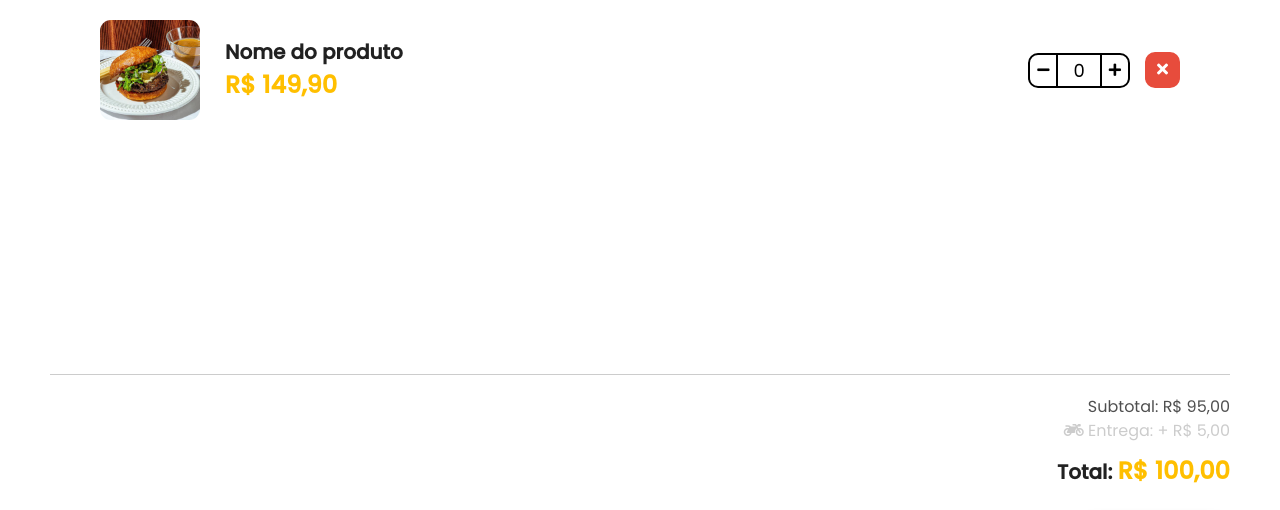
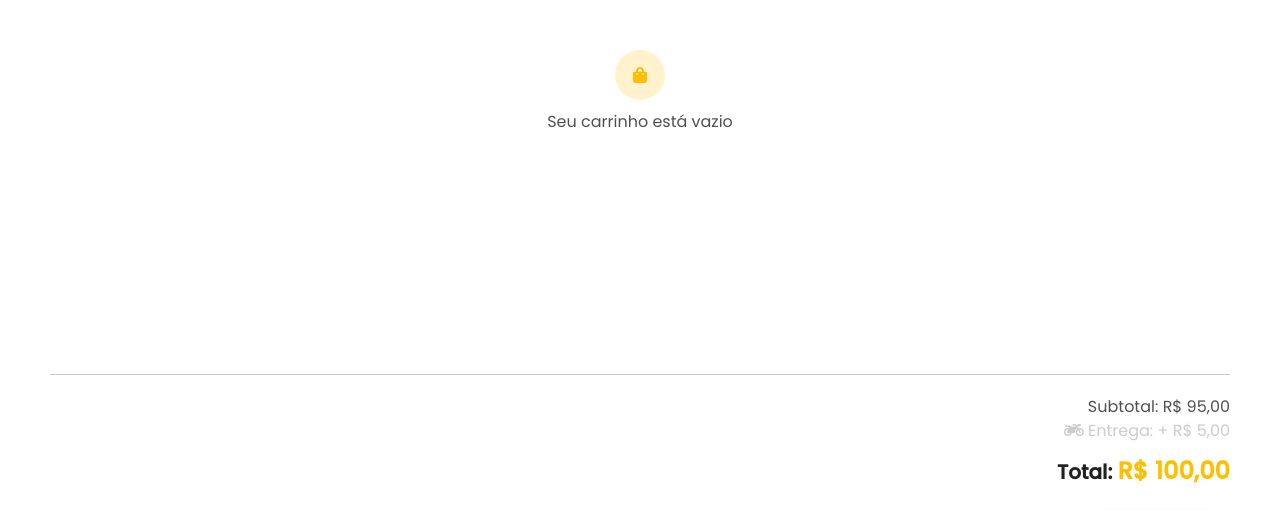
Before and after one commit to Ulkiorraa/cardapioWEB, a plain HTML site: page index.html in a window 1280 px wide. Both pictures are taken after a click on the link "Meu carrinho". Shown: the part 175-685 px from the top of the page. Drawn offline with Linux system fonts and the light colour scheme.

Commit message:
Lista de carrinho finished

```diff
--- a/css/main.css
+++ b/css/main.css
@@ -759,3 +759,22 @@ select.form-control {
 .toast.green {
     background-color: var(--color-green);
 }
+
+.carrinho-vazio {
+    margin: 0 auto;
+    text-align: center;
+    margin-top: 50px;
+}
+
+.carrinho-vazio i {
+    width: 50px;
+    height: 50px;
+    background-color: var(--color-secondary);
+    color: var(--color-primary);
+    display: flex;
+    justify-content: center;
+    align-items: center;
+    margin: 0 auto;
+    border-radius: 50px;
+    margin-bottom: 10px;
+}
--- a/index.html
+++ b/index.html
@@ -441,25 +441,7 @@
         <div class="container">
 
           <div id="itensCarrinho" class="row mr-0 ml-0 hidden">
-            <div class="col-12 item-carrinho">
-
-              <div class="img-produto">
-                <img src="./img/cardapio/burguers/burger-au-poivre-kit-4-pack.3ca0e39b02db753304cd185638dad518.jpg"/>
-              </div>
-
-              <div class="dados-produto">
-                <p class="title-produto"><b>Nome do produto</b></p>
-                <p class="price-produto"><b>R$ 149,90</b></p>
-              </div>
-
-              <div class="add-carrinho">
-                <span class="btn-menos"><i class="fas fa-minus"></i></span>
-                <span class="add-numero-itens">0</span>
-                <span class="btn-mais"><i class="fas fa-plus"></i></span>
-                <span class="btn btm-remove"><i class="fas fa-times"></i></span>
-              </div>
-
-            </div>
+            <!--Itens inseridos pelo JS-->
           </div>
 
           <div id="localEntrega" class="row mr-0 ml-0 hidden">
--- a/js/app.js
+++ b/js/app.js
@@ -138,7 +138,7 @@ cardapio.metodos = {
   abrirCarrinho: (abrir) => {
     if (abrir) {
       $("#modalCarrinho").removeClass("hidden");
-      cardapio.metodos.carregarEtapa(1);
+      cardapio.metodos.carregarCarrinho();
     } else {
       $("#modalCarrinho").addClass("hidden");
     }
@@ -198,7 +198,69 @@ cardapio.metodos = {
   //voltar etapas do carrinho
   voltarEtapa: () => {
     let etapa = $(".etapa.active").length;
-    cardapio.metodos.carregarEtapa(etapa - 1)
+    cardapio.metodos.carregarEtapa(etapa - 1);
+  },
+
+  //carrega a lista de itens do carrinho
+  carregarCarrinho: () => {
+    cardapio.metodos.carregarEtapa(1);
+
+    if (MEU_CARRINHO.length > 0) {
+      $("#itensCarrinho").html("");
+
+      $.each(MEU_CARRINHO, (i, e) => {
+        let temp = cardapio.templates.itemCarrinho
+          .replace(/\${img}/g, e.img)
+          .replace(/\${name}/g, e.name)
+          .replace(/\${price}/g, e.price.toFixed(2).replace(".", ","))
+          .replace(/\${id}/g, e.id)
+          .replace(/\${qntd}/g, e.qntd);
+
+        $("#itensCarrinho").append(temp);
+      });
+    }
+    else {
+      $("#itensCarrinho").html('<p class="carrinho-vazio"><i class="fa fa-shopping-bag"></i>Seu carrinho está vazio</p>');
+    }
+  },
+
+  //diminuir a quantidade de item do carrinho
+  diminuirQuantidadeCarrinho: (id) => {
+    let qntdAtual = parseInt($("#qntd-carrinho-" + id).text());
+    if (qntdAtual > 1) {
+      $("#qntd-carrinho-" + id).text(qntdAtual - 1);
+      cardapio.metodos.atualizarCarrinho(id, qntdAtual - 1);
+    }
+    else {
+      cardapio.metodos.removerItemCarrinho(id);
+    }
+  },
+
+  //aumentar a quantidade de item do carrinho
+  aumentarQuantidadeCarrinho: (id) => {
+    let qntdAtual = parseInt($("#qntd-carrinho-" + id).text());
+    $("#qntd-carrinho-" + id).text(qntdAtual + 1);
+    cardapio.metodos.atualizarCarrinho(id, qntdAtual + 1);
+  },
+
+  //remover item do carrinho
+  removerItemCarrinho: (id) => {
+    MEU_CARRINHO = $.grep(MEU_CARRINHO, (e, i) => {return e.id != id});
+    cardapio.metodos.carregarCarrinho();
+
+    //atualiza o botão do carrinho com a quantidade alterada
+    cardapio.metodos.atualizarBadgeTotal();
+  },
+
+  //atualizar o carrinho com a quantidade alterada
+  atualizarCarrinho: (id, qntd) => {
+
+    let objIndex = MEU_CARRINHO.findIndex((obj) => obj.id == id);
+    MEU_CARRINHO[objIndex].qntd = qntd;
+
+    //atualiza o botão do carrinho com a quantidade alterada
+    cardapio.metodos.atualizarBadgeTotal();
+
   },
 
 
@@ -229,9 +291,7 @@ cardapio.templates = {
     <div class="col-3 mb-5">
       <div class="card card-item" id="\${id}">
         <div class="img-produto">
-                    <img
-                      src="\${img}"
-                    />
+          <img src="\${img}"/>
         </div>
         <p class="title-produto text-center mt-4">
           <b>\${name}</b>
@@ -248,4 +308,21 @@ cardapio.templates = {
       </div>
     </div>
   `,
+  itemCarrinho: `
+    <div class="col-12 item-carrinho">
+      <div class="img-produto">
+        <img src="\${img}"/>
+      </div>
+      <div class="dados-produto">
+        <p class="title-produto"><b>\${name}</b></p>
+        <p class="price-produto"><b>R$ \${price}</b></p>
+      </div>
+      <div class="add-carrinho">
+        <span class="btn-menos" onclick="cardapio.metodos.diminuirQuantidadeCarrinho('\${id}')"><i class="fas fa-minus"></i></span>
+        <span class="add-numero-itens" id="qntd-carrinho-\${id}">\${qntd}</span>
+        <span class="btn-mais" onclick="cardapio.metodos.aumentarQuantidadeCarrinho('\${id}')"><i class="fas fa-plus"></i></span>
+        <span class="btn btm-remove" onclick="cardapio.metodos.removerItemCarrinho('\${id}')"><i class="fas fa-times"></i></span>
+      </div>
+    </div>
+  `,
 };
```
Lines whose indentation alone changed are shown as unchanged.
